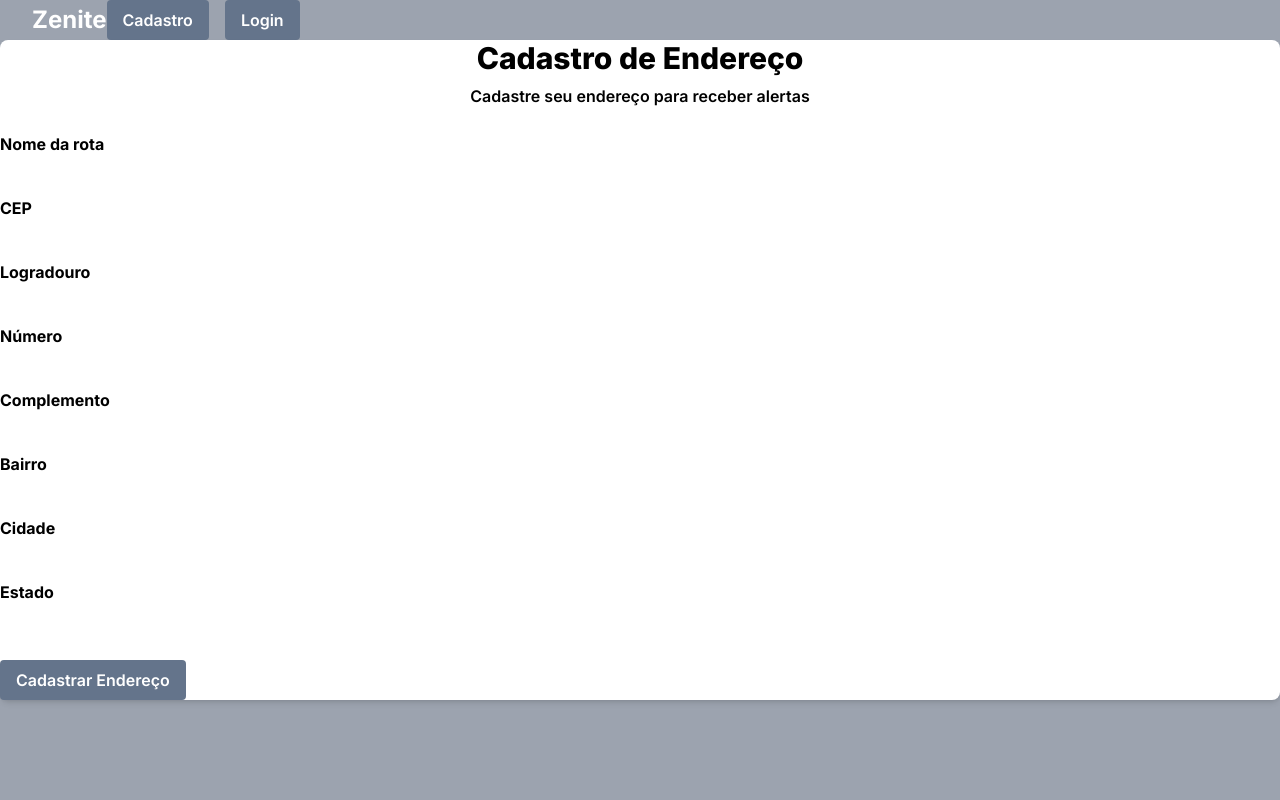
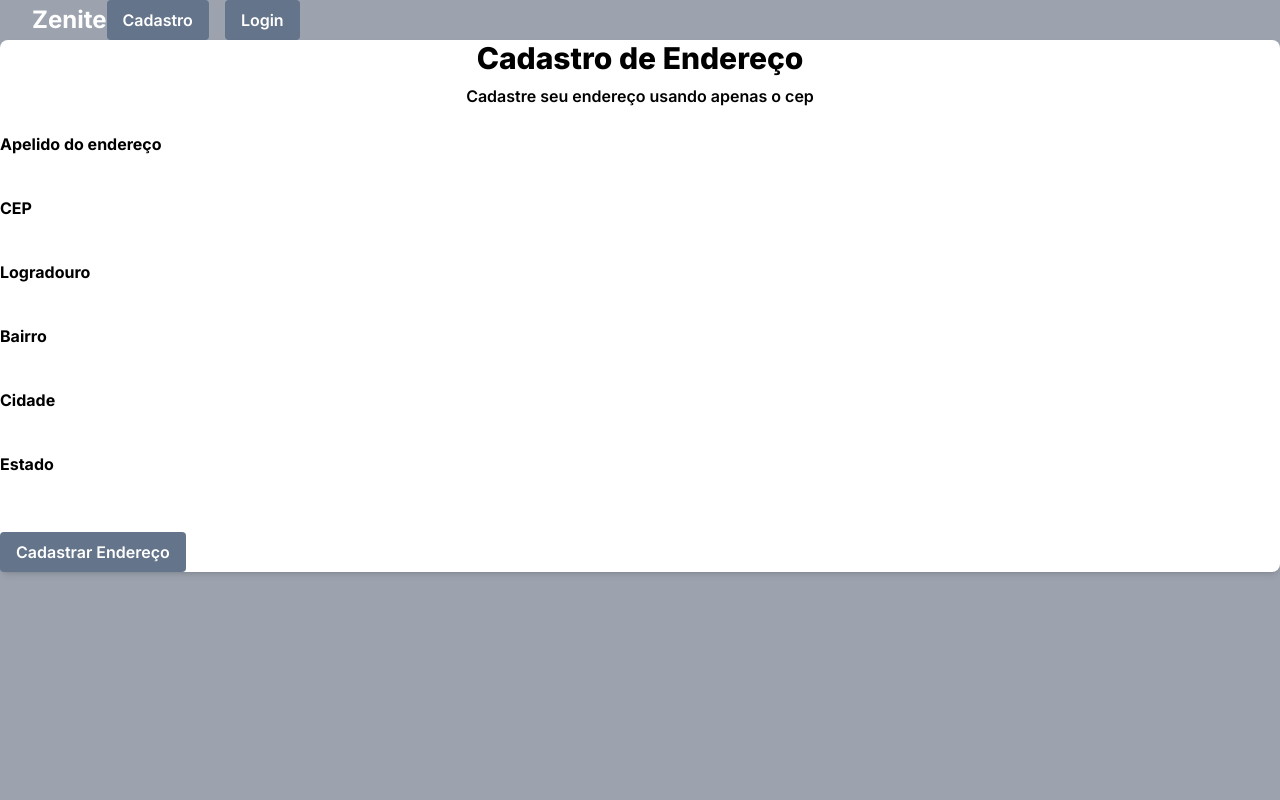
Before and after one commit to gaaaabz/zeniteVercel, a Next.js app: page /cadastro-endereco in a window 1280 px wide. Shown: the top 800 px of the page. Built offline with nearby package versions, Linux system fonts and the light colour scheme.

Commit message:
viacep integrada em cadastrar endereço

```diff
--- a/src/Components/CadastroEndereco/CadastroEndereco.tsx
+++ b/src/Components/CadastroEndereco/CadastroEndereco.tsx
@@ -8,26 +8,58 @@ export default function CadastroEndereco() {
   const [loading, setLoading] = useState(false);
 
   const [endereco, setEndereco] = useState({
-    salvarRota: "",
+    Apelido: "",
     cep: "",
     logradouro: "",
-    numero: "",
-    complemento: "",
     bairro: "",
     cidade: "",
-    estado: ""
+    estado: "",
+    latitude: '',
+    longitude: ''
   });
 
-  const handleChange = (e: React.ChangeEvent<HTMLInputElement>) => {
+  const handleChange = async (e: React.ChangeEvent<HTMLInputElement>) => {
     const { name, value } = e.target;
     setEndereco(prev => ({ ...prev, [name]: value }));
     setError('');
+
+  if (name === 'cep') {
+    let novoValor = value;
+    novoValor = value.replace(/\D/g, '');
+    setEndereco(prev => ({ ...prev, [name]: novoValor }));
+    setError('');
+
+  }
+
+  if (name === 'cep' && value.length >= 8) {
+
+    try {
+      const response = await fetch(`https://viacep.com.br/ws/${value}/json/`);
+      const data = await response.json();
+
+      if (data.erro) {
+        setError('CEP não encontrado');
+      } else {
+        setEndereco(prev => ({
+          ...prev,
+          logradouro: data.logradouro,
+          bairro: data.bairro,
+          cidade: data.localidade,
+          estado: data.uf,
+        }));
+      }
+    } catch (error) {
+      setError('Erro ao buscar CEP');
+    }
+  }
   };
 
   const handleSubmit = async (e: React.FormEvent<HTMLFormElement>) => {
     e.preventDefault();
     setError('');
     setLoading(true);
+
+    console.log(endereco)
 
     try {
       const response = await fetch("http://localhost:8080/endereco", {
@@ -57,7 +89,7 @@ export default function CadastroEndereco() {
       <div className="w-full max-w-2xl bg-white rounded-lg shadow-md p-10 flex flex-col items-center">
         <h1 className="text-3xl font-extrabold mb-2 text-center tracking-wide text-black">Cadastro de Endereço</h1>
         <p className="text-xs text-black font-semibold mb-6 text-center">
-          Cadastre seu endereço para receber alertas
+          Cadastre seu endereço usando apenas o cep
         </p>
         {error && (
           <p className="text-red-500 text-sm mb-4 text-center">{error}</p>
@@ -65,8 +97,8 @@ export default function CadastroEndereco() {
         <form className="w-full flex flex-col gap-4" onSubmit={handleSubmit}>
           <div className="grid grid-cols-1 md:grid-cols-2 gap-4">
             <div>
-              <label htmlFor="salvarRota" className="block text-sm font-bold text-black mb-1">Nome da rota</label>
-              <input type="text" id="salvarRota" name="salvarRota" value={endereco.salvarRota} onChange={handleChange} required className="w-full bg-[#E9E9E9] border-none rounded px-3 py-2" />
+              <label htmlFor="Apelido" className="block text-sm font-bold text-black mb-1">Apelido do endereço</label>
+              <input type="text" id="Apelido" name="Apelido" value={endereco.Apelido} onChange={handleChange} required className="w-full bg-[#E9E9E9] border-none rounded px-3 py-2" />
             </div>
             <div>
               <label htmlFor="cep" className="block text-sm font-bold text-black mb-1">CEP</label>
@@ -74,27 +106,19 @@ export default function CadastroEndereco() {
             </div>
             <div>
               <label htmlFor="logradouro" className="block text-sm font-bold text-black mb-1">Logradouro</label>
-              <input type="text" id="logradouro" name="logradouro" value={endereco.logradouro} onChange={handleChange} className="w-full bg-[#E9E9E9] border-none rounded px-3 py-2" />
-            </div>
-            <div>
-              <label htmlFor="numero" className="block text-sm font-bold text-black mb-1">Número</label>
-              <input type="text" id="numero" name="numero" value={endereco.numero} onChange={handleChange} required className="w-full bg-[#E9E9E9] border-none rounded px-3 py-2" />
-            </div>
-            <div>
-              <label htmlFor="complemento" className="block text-sm font-bold text-black mb-1">Complemento</label>
-              <input type="text" id="complemento" name="complemento" value={endereco.complemento} onChange={handleChange} className="w-full bg-[#E9E9E9] border-none rounded px-3 py-2" />
+              <input type="text" id="logradouro" name="logradouro" value={endereco.logradouro} readOnly className="w-full bg-[#E9E9E9] border-none rounded px-3 py-2" />
             </div>
             <div>
               <label htmlFor="bairro" className="block text-sm font-bold text-black mb-1">Bairro</label>
-              <input type="text" id="bairro" name="bairro" value={endereco.bairro} onChange={handleChange} required className="w-full bg-[#E9E9E9] border-none rounded px-3 py-2" />
+              <input type="text" id="bairro" name="bairro" value={endereco.bairro} readOnly required className="w-full bg-[#E9E9E9] border-none rounded px-3 py-2" />
             </div>
             <div>
               <label htmlFor="cidade" className="block text-sm font-bold text-black mb-1">Cidade</label>
-              <input type="text" id="cidade" name="cidade" value={endereco.cidade} onChange={handleChange} required className="w-full bg-[#E9E9E9] border-none rounded px-3 py-2" />
+              <input type="text" id="cidade" name="cidade" value={endereco.cidade} readOnly required className="w-full bg-[#E9E9E9] border-none rounded px-3 py-2" />
             </div>
             <div>
               <label htmlFor="estado" className="block text-sm font-bold text-black mb-1">Estado</label>
-              <input type="text" id="estado" name="estado" value={endereco.estado} onChange={handleChange} required className="w-full bg-[#E9E9E9] border-none rounded px-3 py-2" />
+              <input type="text" id="estado" name="estado" value={endereco.estado} readOnly required className="w-full bg-[#E9E9E9] border-none rounded px-3 py-2" />
             </div>
           </div>
 
```
